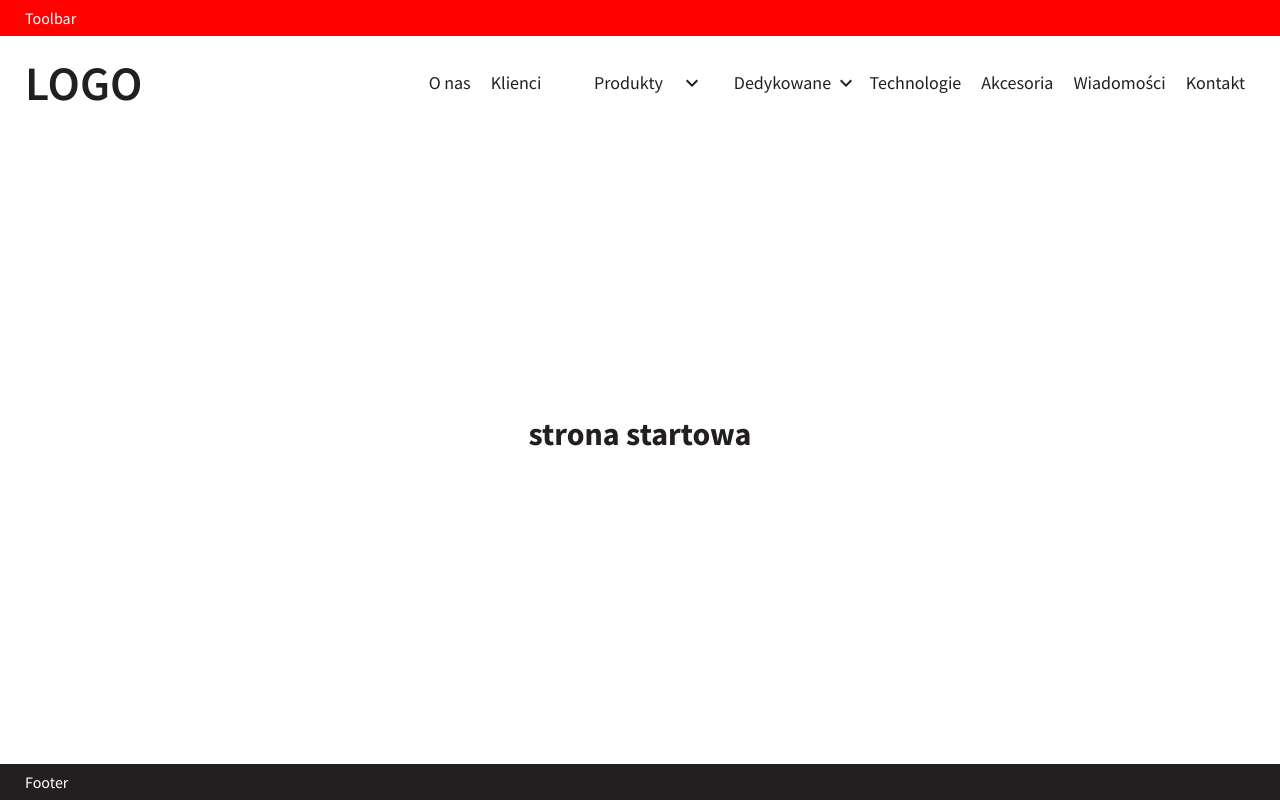
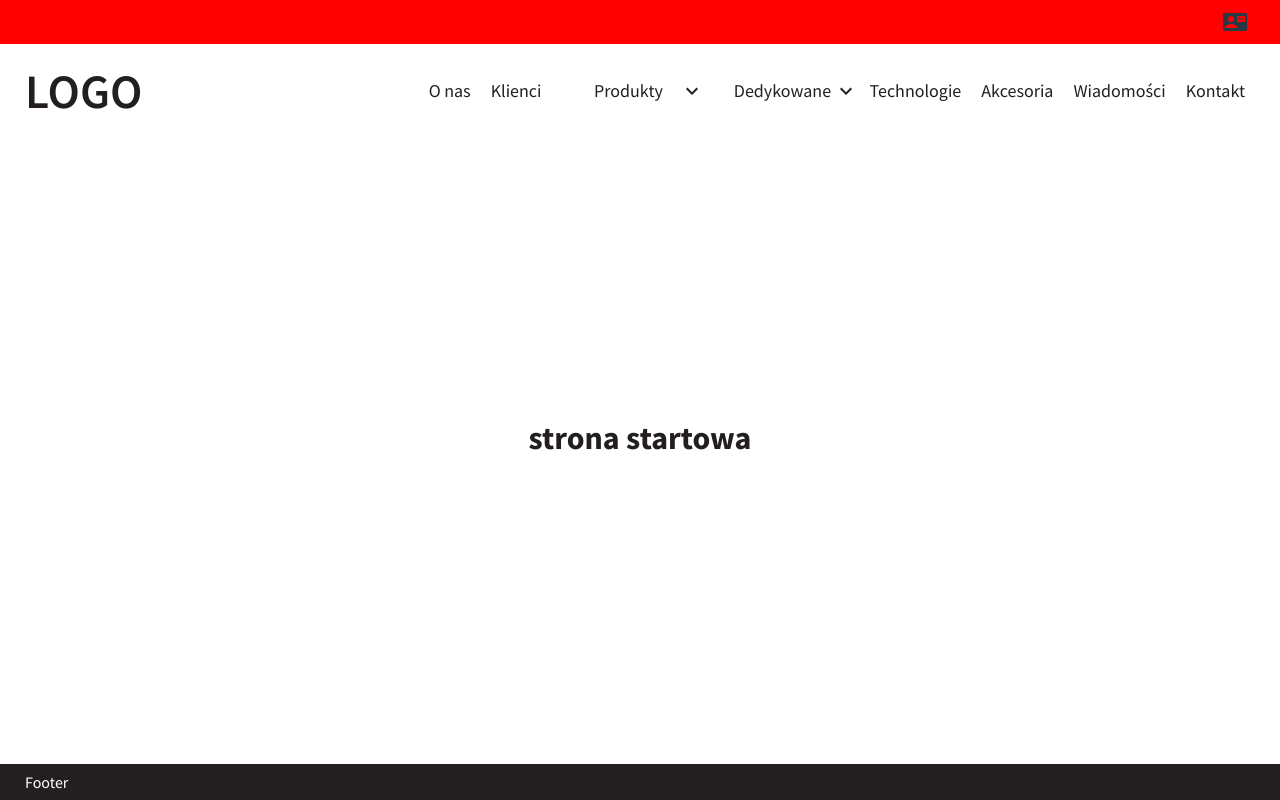
Before and after one commit to krystek77/react-website-client-side, a React (Create React App) app: page / in a window 1280 px wide. Built offline with nearby package versions, Linux system fonts and the light colour scheme.

Commit message:
add contact button to toolbar

```diff
--- a/src/components/Toolbar/Toolbar.css
+++ b/src/components/Toolbar/Toolbar.css
@@ -4,4 +4,18 @@
     padding:8px 25px;
     position: relative;
     z-index:1;
+    display: flex;
+    justify-content: flex-end;
+    align-items: center;
 }
+.toolbar__mail {
+    padding:2px 8px;
+    background-color: transparent;
+    display: flex;
+    flex-direction: column;
+    justify-content: center;
+    align-items: center;
+    color:var(--secondary);
+    border:none;
+    cursor:pointer;
+}
--- a/src/components/Toolbar/Toolbar.js
+++ b/src/components/Toolbar/Toolbar.js
@@ -1,7 +1,12 @@
 import React from "react";
 import './Toolbar.css';
+import {ContactMail} from '@mui/icons-material';
 
 function Toolbar(){
-    return <div className="toolbar">Toolbar</div>
+    return <div className="toolbar">
+        <div className="toolbar__menu">
+            <button type="button" className="toolbar__mail"><ContactMail/></button>
+        </div>
+    </div>
 }
 export default Toolbar;
```
